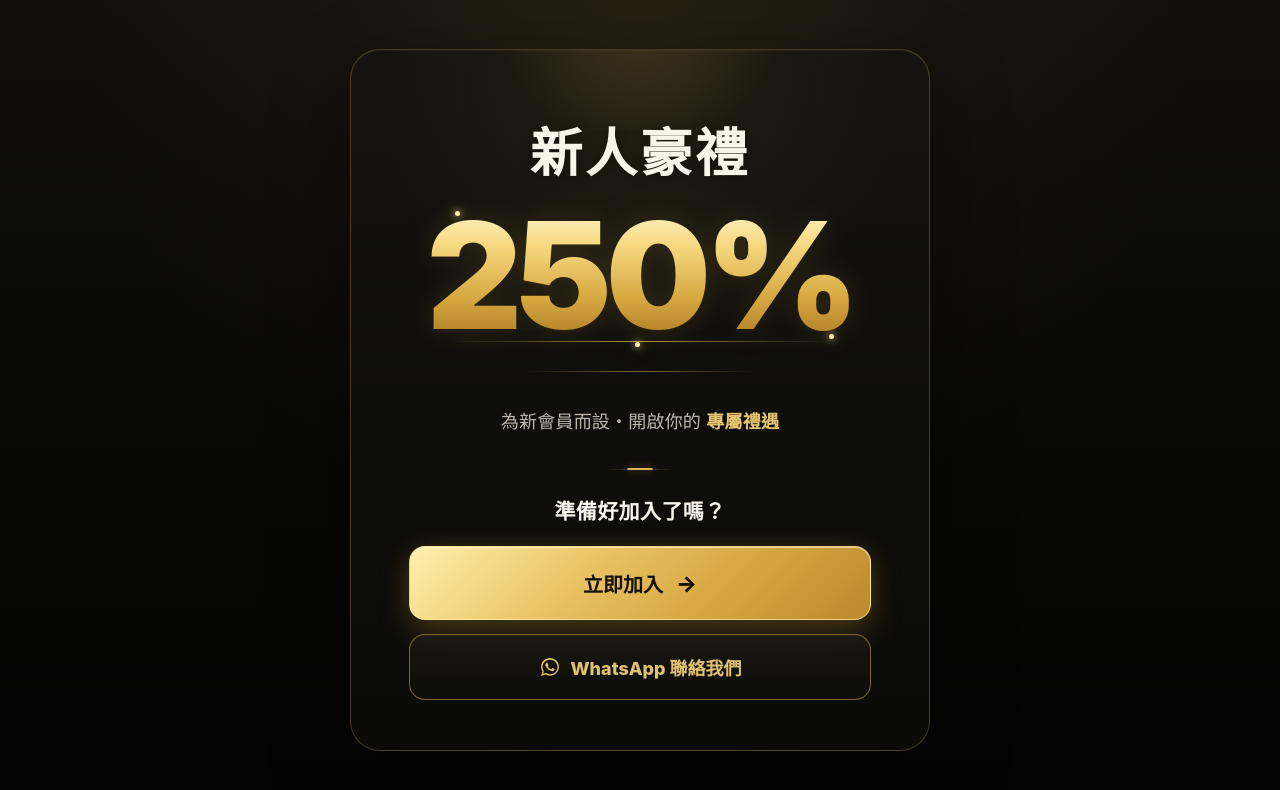
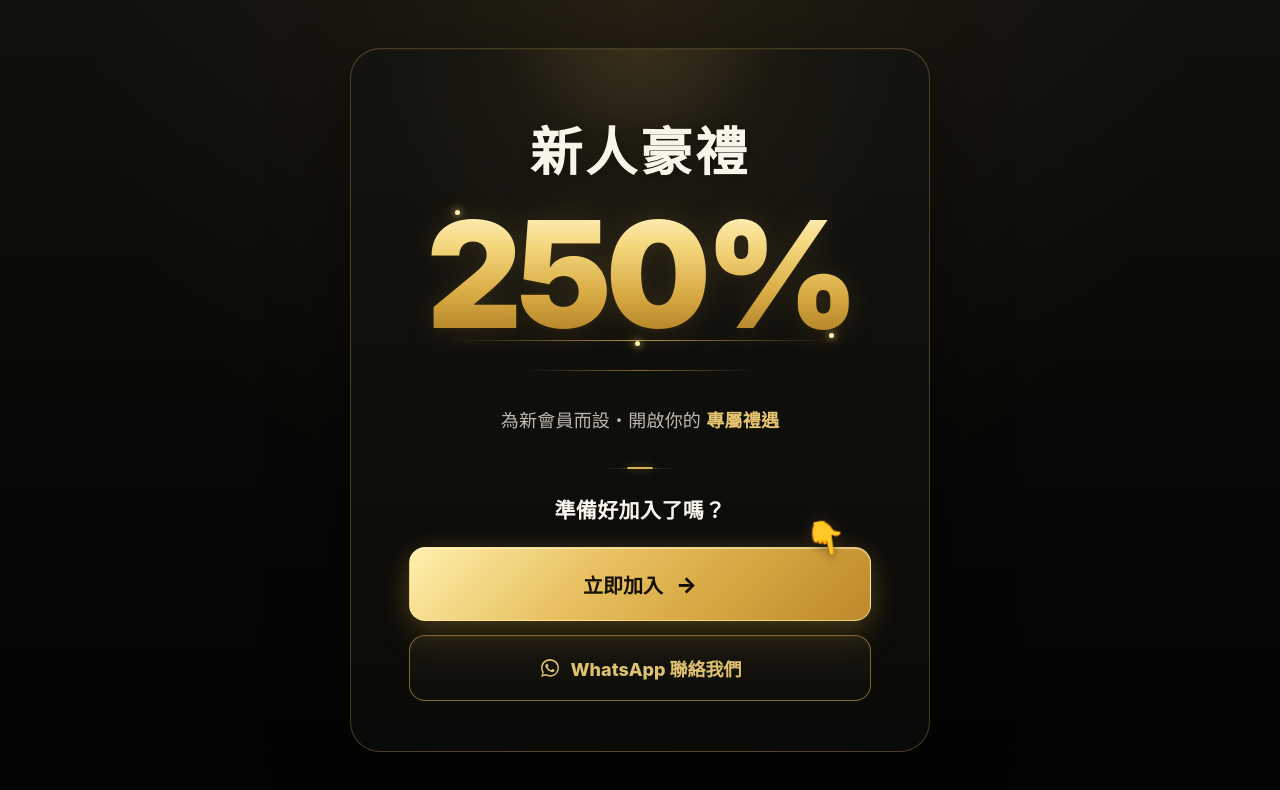
Before and after one commit to milo88credit-web/96VoltLabHK-003, a plain HTML site: page index.html in a window 1280 px wide. Drawn offline with Linux system fonts and the light colour scheme.

Commit message:
Update index.html

```diff
--- a/index.html
+++ b/index.html
@@ -210,8 +210,6 @@
         drop-shadow(0 0 15px rgba(226, 181, 74, 0.15));
     }
 
-    /* Gold horizontal glow */
-
     .offer::after {
       content: "";
 
@@ -236,7 +234,7 @@
     }
 
     /* =========================
-       SMALL GOLD SPARKS
+       GOLD SPARKS
     ========================= */
 
     .spark {
@@ -271,7 +269,7 @@
     }
 
     /* =========================
-       DIVIDER
+       GOLD DIVIDER
     ========================= */
 
     .gold-divider {
@@ -359,7 +357,7 @@
     ========================= */
 
     .question {
-      margin-bottom: 20px;
+      margin-bottom: 22px;
 
       color: #f8f5ed;
 
@@ -372,7 +370,7 @@
     }
 
     /* =========================
-       BUTTONS
+       BUTTON GROUP
     ========================= */
 
     .buttons {
@@ -405,6 +403,56 @@
 
     .cta:active {
       transform: scale(0.985);
+    }
+
+    /* =========================
+       PRIMARY CTA WRAPPER
+    ========================= */
+
+    .primary-cta-wrap {
+      position: relative;
+
+      width: 100%;
+    }
+
+    /* =========================
+       SMALL HAND POINTER
+    ========================= */
+
+    .cta-pointer {
+      position: absolute;
+
+      right: 18px;
+      top: -28px;
+
+      z-index: 10;
+
+      font-size: 30px;
+      line-height: 1;
+
+      pointer-events: none;
+
+      filter:
+        drop-shadow(0 3px 5px rgba(0, 0, 0, 0.45))
+        drop-shadow(0 0 7px rgba(230, 183, 77, 0.16));
+
+      animation: pointCTA 1.45s ease-in-out infinite;
+    }
+
+    @keyframes pointCTA {
+
+      0%,
+      100% {
+        transform:
+          translateY(0)
+          rotate(-8deg);
+      }
+
+      50% {
+        transform:
+          translateY(5px)
+          rotate(-8deg);
+      }
     }
 
     /* =========================
@@ -497,7 +545,7 @@
     }
 
     /* =========================
-       SMALL PHONES
+       SMALL PHONE
     ========================= */
 
     @media (max-width: 360px) {
@@ -532,12 +580,21 @@
 
       .cta {
         min-height: 66px;
+
         font-size: 18px;
       }
 
       .whatsapp {
         min-height: 59px;
+
         font-size: 16px;
+      }
+
+      .cta-pointer {
+        right: 14px;
+        top: -25px;
+
+        font-size: 27px;
       }
     }
 
@@ -583,7 +640,25 @@
 
         font-size: 18px;
       }
+
+      .cta-pointer {
+        right: 25px;
+        top: -31px;
+
+        font-size: 33px;
       }
+    }
+
+    /* Reduce motion for users who prefer it */
+
+    @media (prefers-reduced-motion: reduce) {
+
+      .cta-pointer {
+        animation: none;
+      }
+
+    }
+
   </style>
 </head>
 
@@ -594,11 +669,14 @@
     <section class="card">
 
       <!-- 新人豪禮 -->
+
       <h1 class="offer-title">
         新人豪禮
       </h1>
 
+
       <!-- 250% -->
+
       <div class="offer">
 
         <span class="spark one"></span>
@@ -611,37 +689,73 @@
 
       </div>
 
+
       <div class="gold-divider"></div>
 
-      <!-- Description -->
+
+      <!-- DESCRIPTION -->
+
       <div class="description">
+
         為新會員而設・開啟你的
         <strong>專屬禮遇</strong>
+
       </div>
 
-      <!-- Divider -->
+
+      <!-- DIVIDER -->
+
       <div class="divider"></div>
 
-      <!-- Question -->
+
+      <!-- QUESTION -->
+
       <div class="question">
         準備好加入了嗎？
       </div>
 
-      <!-- Buttons -->
+
+      <!-- BUTTONS -->
+
       <div class="buttons">
 
-        <!-- MAIN CTA -->
+
+        <!-- PRIMARY CTA -->
+
+        <div class="primary-cta-wrap">
+
+          <!-- Small pointing hand -->
+
+          <div
+            class="cta-pointer"
+            aria-hidden="true"
+          >
+            👇
+          </div>
+
+
           <a
             class="cta primary"
             href="https://96jqk.com/?ag=kfbads001"
             target="_blank"
             rel="noopener noreferrer"
           >
-          <span>立即加入</span>
-          <span class="arrow">→</span>
+
+            <span>
+              立即加入
+            </span>
+
+            <span class="arrow">
+              →
+            </span>
+
           </a>
 
+        </div>
+
+
         <!-- WHATSAPP -->
+
         <a
           class="cta whatsapp"
           href="https://wa.me/85252176245?text=%E4%BD%A0%E5%A5%BD%EF%BC%8C%E6%88%91%E6%83%B3%E4%BA%86%E8%A7%A3%E6%96%B0%E6%9C%83%E5%93%A1%E8%B1%AA%E7%A4%BC%E3%80%82%E3%80%90KFBADS001%E3%80%91"
@@ -650,12 +764,21 @@
         >
 
           <span class="whatsapp-icon">
-            <svg viewBox="0 0 32 32" aria-hidden="true">
+
+            <svg
+              viewBox="0 0 32 32"
+              aria-hidden="true"
+            >
+
               <path d="M16.01 3C8.83 3 3 8.67 3 15.65c0 2.46.73 4.86 2.1 6.91L3 29l6.65-2.06a13.18 13.18 0 0 0 6.36 1.64C23.18 28.58 29 22.92 29 15.65 29 8.67 23.18 3 16.01 3Zm0 23.45c-2.05 0-4.05-.54-5.79-1.57l-.42-.25-3.95 1.22 1.28-3.75-.27-.43a10.45 10.45 0 0 1-1.73-5.77c0-5.81 4.88-10.54 10.88-10.54 6 0 10.88 4.73 10.88 10.54 0 5.82-4.88 10.55-10.88 10.55Zm5.97-7.89c-.33-.16-1.94-.93-2.24-1.04-.3-.11-.52-.16-.74.16-.22.32-.85 1.04-1.04 1.25-.19.22-.38.24-.71.08-.33-.16-1.38-.49-2.63-1.57-.97-.84-1.63-1.88-1.82-2.2-.19-.32-.02-.49.14-.65.15-.14.33-.38.49-.57.16-.19.22-.32.33-.54.11-.22.05-.41-.03-.57-.08-.16-.74-1.73-1.01-2.37-.27-.64-.54-.55-.74-.56h-.63c-.22 0-.57.08-.88.41-.3.32-1.15 1.09-1.15 2.66 0 1.57 1.18 3.09 1.34 3.3.16.22 2.32 3.44 5.62 4.82.79.33 1.4.53 1.88.68.79.24 1.5.21 2.07.13.63-.09 1.94-.77 2.21-1.52.27-.75.27-1.39.19-1.52-.08-.14-.3-.22-.63-.38Z"/>
+
             </svg>
+
           </span>
 
-          <span>WhatsApp 聯絡我們</span>
+          <span>
+            WhatsApp 聯絡我們
+          </span>
 
         </a>
 
```
Lines whose indentation alone changed are shown as unchanged.
